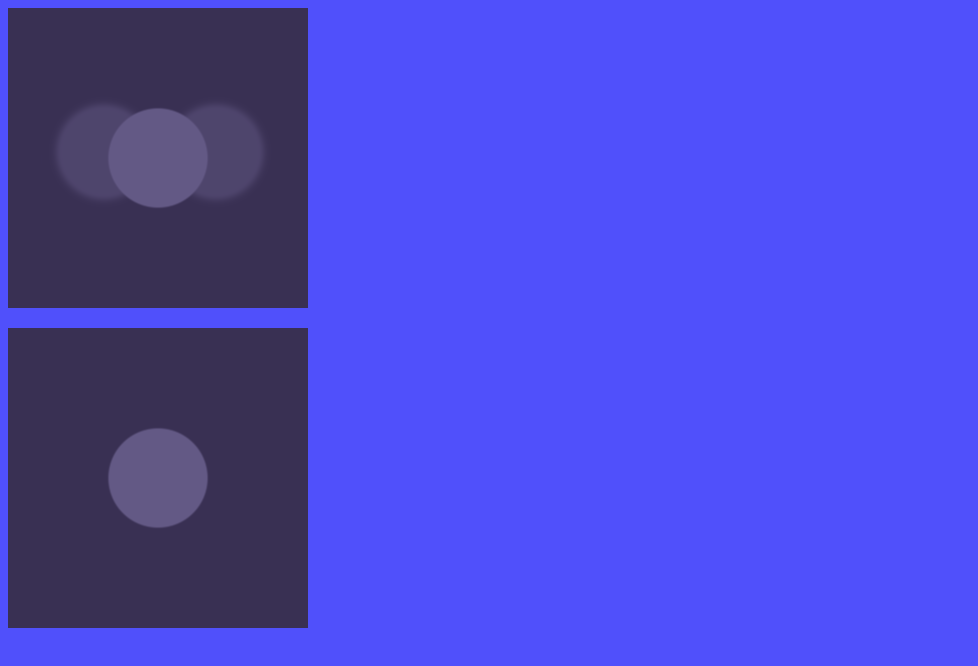
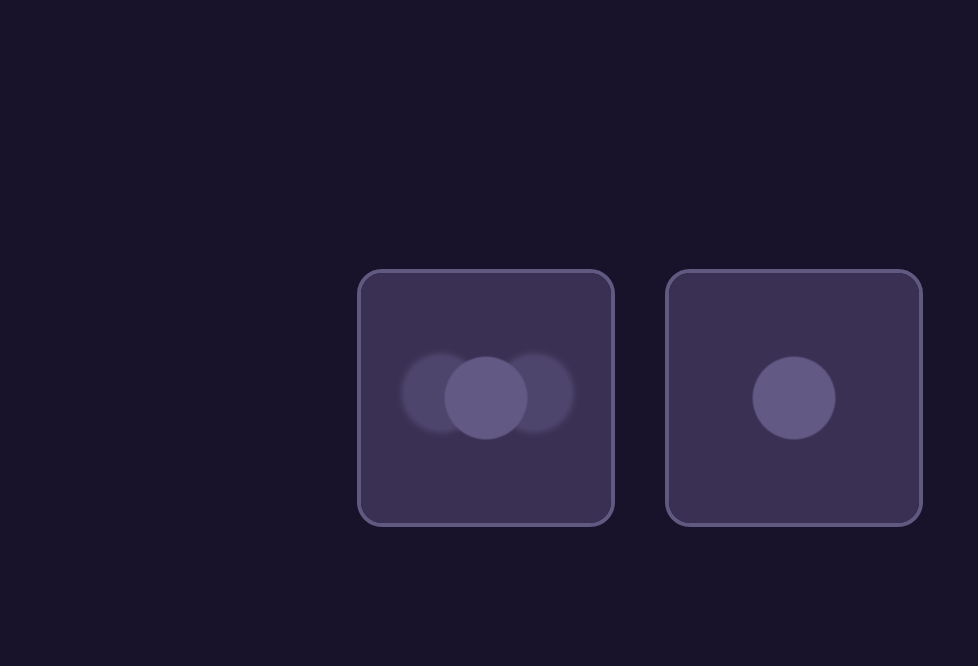
Before and after one commit to Faruk-Tutkus/macroaimtrainer, a plain HTML site: page index.html in a window 1280 px wide. Shown: the whole page, without its empty margins (0-978 px from the left). Drawn offline with Linux system fonts and the light colour scheme.

Commit message:
Update style.css

```diff
--- a/style.css
+++ b/style.css
@@ -1,3 +1,39 @@
+* {
+    margin: 0%;
+}
 body {
-    background-color: #5050FB;
+    background-color: #18122B;
 }
+div {
+    width: auto;
+    height: auto;
+}
+.container {
+    width: 100%;
+    height: 100vh;
+    display: flex;
+    justify-content: center;
+    align-items: center;
+    text-align: center;
+}
+img {
+    border-radius: 25px;
+    border: #615a80 4px solid;
+    width: 250px;
+    height: auto;
+    margin-right: 25px;
+    margin-left: 25px;
+    transition: 1s;
+}
+img:hover {
+    width: 300px;
+    border-color: #7e7898;
+    box-shadow: 0px 0px 50px #59517c;
+}
+#info {
+    font-size: 50px;
+    color: aliceblue;
+    position: absolute;
+    display: flex;
+    margin-top: 50vh;
+}
```
